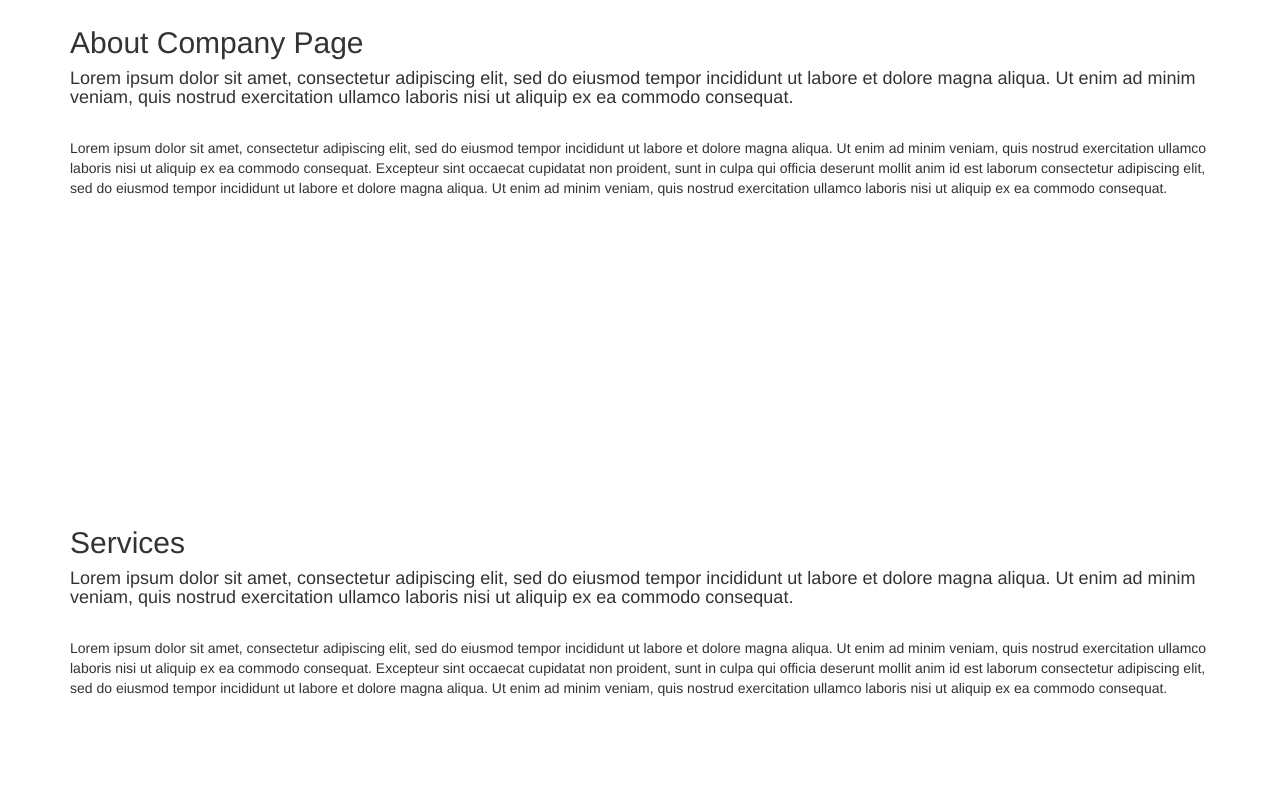
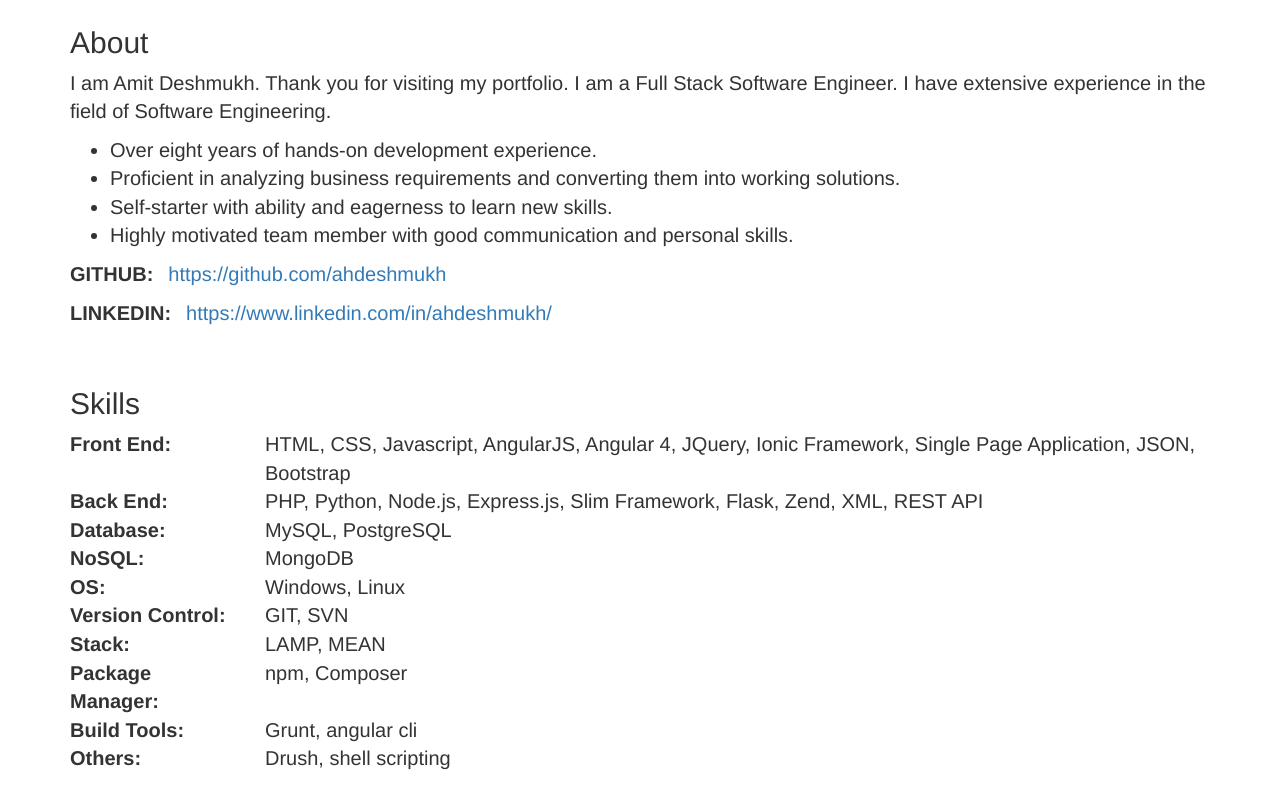
Before and after one commit to ahdeshmukh/portfolio, an Angular app: page / in a window 1280 px wide. Shown: the part 380-1180 px from the top of the page. Built offline with nearby package versions, Linux system fonts and the light colour scheme; what ng2-scroll-to would draw is missing.

Commit message:
updates - adding skills to skill section

```diff
--- a/src/app/app.component.css
+++ b/src/app/app.component.css
@@ -81,7 +81,10 @@ div.my-animation-slide-down {
 }
 
 .my-sections {
-  display: block;
-  height: 500px;
   padding-top:30px;
+  font-size: 20px;
 }
+
+.skill-name {
+  font-weight: bold;
+}
--- a/src/app/app.component.html
+++ b/src/app/app.component.html
@@ -10,7 +10,7 @@
     <div class="collapse navbar-collapse" id="myNavbar">
       <ul class="nav navbar-nav navbar-right">
         <li><a scrollTo href="#about">ABOUT</a></li>
-        <li><a scrollTo href="#services">SERVICES</a></li>
+        <li><a scrollTo href="#skills">SKILLS</a></li>
         <li><a scrollTo href="#portfolio">PORTFOLIO</a></li>
         <li><a scrollTo href="#pricing">PRICING</a></li>
         <li><a scrollTo href="#contact">CONTACT</a></li>
@@ -48,21 +48,64 @@
 <div id="about" class="container">
   <div class="row">
     <div class="col-xs-12 my-sections">
-      <h2>About Company Page</h2>
-      <h4>Lorem ipsum dolor sit amet, consectetur adipiscing elit, sed do eiusmod tempor incididunt ut labore et dolore magna aliqua. Ut enim ad minim veniam, quis nostrud exercitation ullamco laboris nisi ut aliquip ex ea commodo consequat.</h4><br>
-      <p>Lorem ipsum dolor sit amet, consectetur adipiscing elit, sed do eiusmod tempor incididunt ut labore et dolore magna aliqua. Ut enim ad minim veniam, quis nostrud exercitation ullamco laboris nisi ut aliquip ex ea commodo consequat. Excepteur sint occaecat cupidatat non proident, sunt in culpa qui officia deserunt mollit anim id est laborum consectetur adipiscing elit, sed do eiusmod tempor incididunt ut labore et dolore magna aliqua. Ut enim ad minim veniam, quis nostrud exercitation ullamco laboris nisi ut aliquip ex ea commodo consequat.</p>
+      <h2>About</h2>
+      <p>I am Amit Deshmukh. Thank you for visiting my portfolio. I am a Full Stack Software Engineer. I have extensive experience in the field of Software Engineering.</p>
+      <ul>
+        <li>Over eight years of hands-on development experience.</li>
+        <li>Proficient in analyzing business requirements and converting them into working solutions.</li>
+        <li>Self-starter with ability and eagerness to learn new skills.</li>
+        <li>Highly motivated team member with good communication and personal skills.</li>
+      </ul>
+      <div>
+        <p><b>GITHUB:</b><a class="padding-left-15" href="https://github.com/ahdeshmukh" target="_blank">https://github.com/ahdeshmukh</a></p>
+        <p><b>LINKEDIN:</b><a class="padding-left-15" href="https://www.linkedin.com/in/ahdeshmukh/" target="_blank">https://www.linkedin.com/in/ahdeshmukh/</a></p>
+      </div>
     </div>
   </div>
 </div>
 
 <!-- Container (Services Section) -->
-<div id="services" class="container">
+<div id="skills" class="container my-sections">
+  <h2>Skills</h2>
   <div class="row">
-    <div class="col-xs-12 my-sections">
-      <h2>Services</h2>
-      <h4>Lorem ipsum dolor sit amet, consectetur adipiscing elit, sed do eiusmod tempor incididunt ut labore et dolore magna aliqua. Ut enim ad minim veniam, quis nostrud exercitation ullamco laboris nisi ut aliquip ex ea commodo consequat.</h4><br>
-      <p>Lorem ipsum dolor sit amet, consectetur adipiscing elit, sed do eiusmod tempor incididunt ut labore et dolore magna aliqua. Ut enim ad minim veniam, quis nostrud exercitation ullamco laboris nisi ut aliquip ex ea commodo consequat. Excepteur sint occaecat cupidatat non proident, sunt in culpa qui officia deserunt mollit anim id est laborum consectetur adipiscing elit, sed do eiusmod tempor incididunt ut labore et dolore magna aliqua. Ut enim ad minim veniam, quis nostrud exercitation ullamco laboris nisi ut aliquip ex ea commodo consequat.</p>
-    </div>
+    <div class="col-md-2"><span class="skill-name">Front End:</span></div>
+    <div class="col-md-10">HTML, CSS, Javascript, AngularJS, Angular 4, JQuery, Ionic Framework, Single Page Application, JSON, Bootstrap</div>
+  </div>
+  <div class="row">
+    <div class="col-md-2"><span class="skill-name">Back End:</span></div>
+    <div class="col-md-10">PHP, Python, Node.js, Express.js, Slim Framework, Flask, Zend, XML, REST API</div>
+  </div>
+  <div class="row">
+    <div class="col-md-2"><span class="skill-name">Database:</span></div>
+    <div class="col-md-10">MySQL, PostgreSQL</div>
+  </div>
+  <div class="row">
+    <div class="col-md-2"><span class="skill-name">NoSQL:</span></div>
+    <div class="col-md-10">MongoDB</div>
+  </div>
+  <div class="row">
+    <div class="col-md-2"><span class="skill-name">OS:</span></div>
+    <div class="col-md-10">Windows, Linux</div>
+  </div>
+  <div class="row">
+    <div class="col-md-2"><span class="skill-name">Version Control:</span></div>
+    <div class="col-md-10">GIT, SVN</div>
+  </div>
+  <div class="row">
+    <div class="col-md-2"><span class="skill-name">Stack:</span></div>
+    <div class="col-md-10">LAMP, MEAN</div>
+  </div>
+  <div class="row">
+    <div class="col-md-2"><span class="skill-name">Package Manager:</span></div>
+    <div class="col-md-10">npm, Composer</div>
+  </div>
+  <div class="row">
+    <div class="col-md-2"><span class="skill-name">Build Tools:</span></div>
+    <div class="col-md-10">Grunt, angular cli</div>
+  </div>
+  <div class="row">
+    <div class="col-md-2"><span class="skill-name">Others:</span></div>
+    <div class="col-md-10">Drush, shell scripting</div>
   </div>
 </div>
 
--- a/src/styles.css
+++ b/src/styles.css
@@ -5,3 +5,6 @@
 .center-text {
 	text-align: center;
 }
+.padding-left-15 {
+	padding-left: 15px;
+}
```
